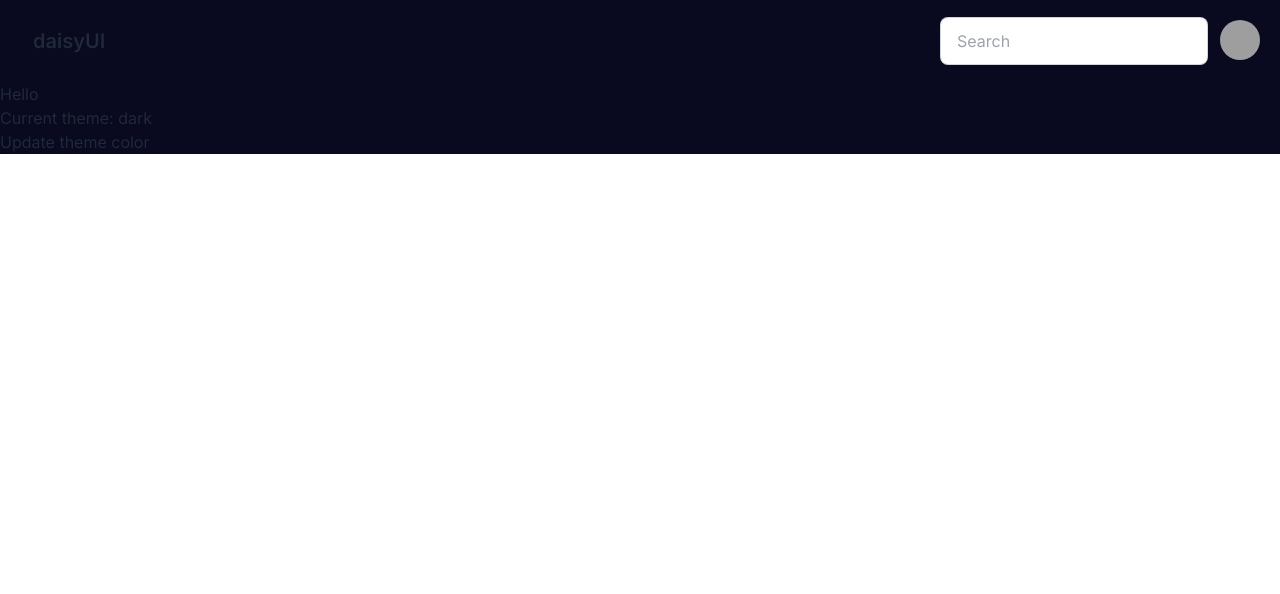
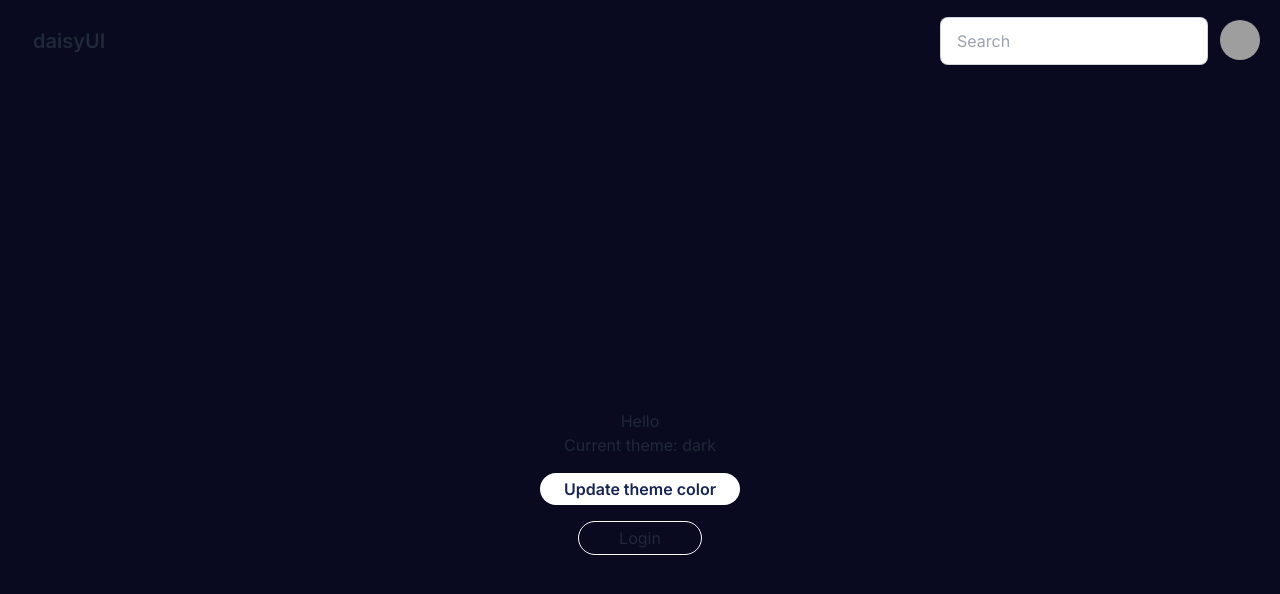
Before and after one commit to aryavl/chat, a Next.js app in the folder client/: page / in a window 1280 px wide. Shown: the top 594 px of the page. Built offline with nearby package versions, Linux system fonts and the light colour scheme; grey boxes are pictures that could not be loaded.

Commit message:
Updated image tag in navbae

```diff
--- a/client/src/app/page.tsx
+++ b/client/src/app/page.tsx
@@ -5,19 +5,34 @@ import { useAppDispatch, useStateUseSelector } from "@/lib/hooks";
 import { AppDispatch, RootState } from "@/lib/store";
 import Head from "next/head";
 import Image from "next/image";
+import Link from "next/link";
 
 export default function Home() {
   const currentTheme = useStateUseSelector((state: RootState) => state.theme.currentTheme);
   const dispatch = useAppDispatch<AppDispatch>();
+console.log(currentTheme);
 
   return (
     <>
 
 
-      <div className={currentTheme}>
+      <div className={`${currentTheme} h-[100vh] flex items-center justify-center flex-col `}>
         <h1>Hello</h1>
         <p>Current theme: {currentTheme} </p>
-        <button onClick={()=>dispatch(toggleTheme())}>Update theme color</button>
+        {currentTheme === "dark" ? (
+          <>
+          <button className="bg-white mt-4 rounded-full py-1 px-6 text-blue-950 font-semibold hover:scale-105" onClick={()=>dispatch(toggleTheme())}>Update theme color</button>
+          <Link className="border border-white mt-4 rounded-full py-1 px-10 hover:scale-105" href='/login'>Login</Link>
+
+          </>
+
+        ):(
+          <>
+           <button className="bg-blue-950 mt-4 rounded-full py-1 px-6 text-white font-semibold hover:scale-105" onClick={()=>dispatch(toggleTheme())}>Update theme color</button>
+        <Link className="border border-blue-950 mt-4 rounded-full py-1 px-10 hover:scale-105" href='/login'>Login</Link>
+          </>
+
+        )}
       </div>
     </>
   );
--- a/client/src/components/Navbar.tsx
+++ b/client/src/components/Navbar.tsx
@@ -2,6 +2,8 @@
 import { toggleTheme } from "@/lib/features/themeSlice";
 import { useAppDispatch, useStateUseSelector } from "@/lib/hooks";
 import { AppDispatch, RootState } from "@/lib/store";
+import Image from "next/image";
+import Link from "next/link";
 import React from "react";
 
 const Navbar = () => {
@@ -30,9 +32,11 @@ const Navbar = () => {
               className="btn btn-ghost btn-circle avatar"
             >
               <div className="w-10 rounded-full">
-                <img
+                <Image
                   alt="Tailwind CSS Navbar component"
                   src="https://daisyui.com/images/stock/photo-1534528741775-53994a69daeb.jpg"
+                  width={100}
+                  height={100}
                 />
               </div>
             </div>
@@ -80,7 +84,7 @@ const Navbar = () => {
               </li>
 
               <li>
-                <a>Logout</a>
+                <Link href="/">Logout</Link>
               </li>
             </ul>
           </div>
```
